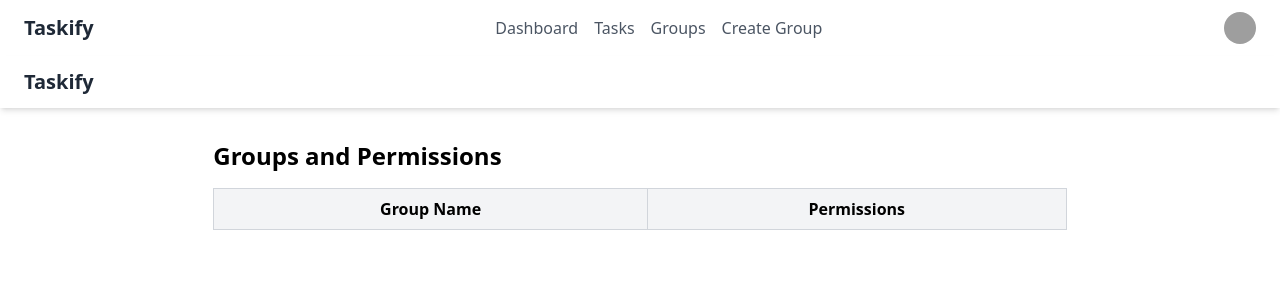
After one commit to engrnazrulislam/task_management_system, a Django app: page /users/admin/group_list/ in a window 1280 px wide. The commit adds this page. Shown: the top 300 px of the page. Run offline with Django 5.2, Linux system fonts and the light colour scheme; lists and menus that the app fills with data are empty; grey boxes are pictures that could not be loaded.

Commit message:
update module 12

```diff
--- a/static/css/output.css
+++ b/static/css/output.css
@@ -657,8 +662,16 @@ video {
   margin-top: 1rem;
 }
 
+.mt-6 {
+  margin-top: 1.5rem;
+}
+
 .mt-8 {
   margin-top: 2rem;
+}
+
+.mb-4 {
+  margin-bottom: 1rem;
 }
 
 .block {
@@ -738,12 +751,20 @@ video {
   width: 100%;
 }
 
+.w-2\/3 {
+  width: 66.666667%;
+}
+
 .min-w-full {
   min-width: 100%;
 }
 
 .flex-1 {
   flex: 1 1 0%;
+}
+
+.table-auto {
+  table-layout: auto;
 }
 
 .border-collapse {
@@ -884,6 +905,11 @@ video {
   border-color: rgb(255 255 255 / var(--tw-border-opacity, 1));
 }
 
+.border-gray-300 {
+  --tw-border-opacity: 1;
+  border-color: rgb(209 213 219 / var(--tw-border-opacity, 1));
+}
+
 .bg-blue-100 {
   --tw-bg-opacity: 1;
   background-color: rgb(219 234 254 / var(--tw-bg-opacity, 1));
@@ -892,6 +918,11 @@ video {
 .bg-blue-500 {
   --tw-bg-opacity: 1;
   background-color: rgb(59 130 246 / var(--tw-bg-opacity, 1));
+}
+
+.bg-gray-100 {
+  --tw-bg-opacity: 1;
+  background-color: rgb(243 244 246 / var(--tw-bg-opacity, 1));
 }
 
 .bg-gray-50 {
@@ -974,11 +1005,6 @@ video {
   background-color: rgb(234 179 8 / var(--tw-bg-opacity, 1));
 }
 
-.bg-gray-100 {
-  --tw-bg-opacity: 1;
-  background-color: rgb(243 244 246 / var(--tw-bg-opacity, 1));
-}
-
 .fill-current {
   fill: currentColor;
 }
@@ -1076,6 +1107,11 @@ video {
   line-height: 1rem;
 }
 
+.text-2xl {
+  font-size: 1.5rem;
+  line-height: 2rem;
+}
+
 .font-bold {
   font-weight: 700;
 }
--- a/users/templates/admin/assigned_role.html
+++ b/users/templates/admin/create_group.html
@@ -9,7 +9,7 @@
         <form method='POST'>
             {% csrf_token %}
             {{form}}
-            <button type="submit" class="mt-3 px-2 py-1 text-white bg-blue-500 rounded">Assign Role</button>
+            <button type="submit" class="mt-6 px-2 py-1 text-white bg-blue-500 rounded">Create Group</button>
         </form>
     </div>
 {% endblock content %}
--- a/users/templates/admin/dashboard.html
+++ b/users/templates/admin/dashboard.html
@@ -16,16 +16,16 @@
           >
           <div class="hidden md:flex space-x-4">
             <a
-              href="admin-dashboard.html"
+              href="{% url 'admin_dashboard' %}"
               class="text-gray-600 hover:text-gray-800"
               >Dashboard</a
             >
             <a href="#" class="text-gray-600 hover:text-gray-800">Tasks</a>
-            <a href="group-list.html" class="text-gray-600 hover:text-gray-800"
+            <a href="{% url 'group_list' %}" class="text-gray-600 hover:text-gray-800"
               >Groups</a
             >
             <a
-              href="create-group.html"
+              href="{% url 'create_group' %}"
               class="text-gray-600 hover:text-gray-800"
               >Create Group</a
             >
@@ -47,11 +47,11 @@
                 class="absolute right-0 mt-2 w-48 bg-white rounded-md shadow-lg py-1 hidden"
               >
                 <a
-                  href="manager-dashboard.html"
+                  href="{% url 'admin_dashboard' %}"
                   class="block px-4 py-2 text-sm text-gray-700 hover:bg-gray-100"
                   >Dashboard</a
                 >
-                <form method="post" action="logout.html">
+                <form method="post" action="{% url 'sign_out' %}">
                   <button
                     class="block px-4 py-2 text-sm text-gray-700 hover:bg-gray-100"
                   >
--- /dev/null
+++ b/users/templates/admin/group_list.html
@@ -0,0 +1,51 @@
+{% extends "admin/dashboard.html" %}
+{% block content %}
+<!DOCTYPE html>
+<html lang="en">
+  <head>
+    <meta charset="UTF-8" />
+    <meta name="viewport" content="width=device-width, initial-scale=1.0" />
+    <title>Groups and Permissions</title>
+    <link rel="stylesheet" href="css/output.css" />
+  </head>
+  <body>
+    <header class="bg-white shadow-md">
+      <nav class="container mx-auto px-6 py-3">
+        <a href="index.html" class="text-xl font-bold text-gray-800">Taskify</a>
+      </nav>
+    </header>
+
+    <main class="w-2/3 mx-auto mt-8">
+      <h2 class="text-2xl font-bold mb-4">Groups and Permissions</h2>
+      <div class="overflow-x-auto">
+        <table class="table-auto w-full border-collapse border border-gray-300">
+          <thead>
+            <tr class="bg-gray-100">
+              <th class="border border-gray-300 px-4 py-2">Group Name</th>
+              <th class="border border-gray-300 px-4 py-2">Permissions</th>
+            </tr>
+          </thead>
+          <tbody>
+            {% for group in groups %}
+            <tr class="odd:bg-white even:bg-gray-50">
+              <td class="border border-gray-300 px-4 py-2 font-medium">
+                {{group.name}}
+              </td>
+              <td class="border border-gray-300 px-4 py-2">
+                <ul class="list-disc list-inside">
+                  {% for permission in group.permissions.all %}
+                    <li>{{permission.name}}</li>
+                    {%empty%}
+                        <span class="text-gray-500 italic">No group assigned</span>
+                  {% endfor %}
+                </ul>
+              </td>
+            </tr>
+            {% endfor %}
+          </tbody>
+        </table>
+      </div>
+    </main>
+  </body>
+</html>
+{% endblock content %}
--- a/users/urls.py
+++ b/users/urls.py
@@ -1,5 +1,5 @@
 from django.urls import path
-from users.views import sign_up, sign_in, sign_out, activate_user, admin_dashboard, assigned_role
+from users.views import sign_up, sign_in, sign_out, activate_user, admin_dashboard, assigned_role, create_group, group_list
 
 urlpatterns = [
     path('sign_up/', sign_up, name = 'sign_up'),
@@ -8,4 +8,6 @@ urlpatterns = [
     path('activate/<int:user_id>/<str:token>/', activate_user),
     path('admin/dashboard/', admin_dashboard, name = 'admin_dashboard'),
     path('admin/<int:user_id>/assigned_role/',assigned_role, name='assigned_role'),
+    path('admin/create_group/',create_group, name = 'create_group'),
+    path('admin/group_list/', group_list, name = 'group_list')
 ]
--- a/users/views.py
+++ b/users/views.py
@@ -1,12 +1,12 @@
 from django.shortcuts import render,redirect, HttpResponse
 from django.contrib.auth.forms import UserCreationForm
-from django.contrib.auth.models import User
+from django.contrib.auth.models import User, Group
 from django.contrib.auth import login, authenticate, logout
 from users.forms import RegisterForm, CustomRegistrationForm
 from users.forms import LoginForm
 from django.contrib import messages
 from django.contrib.auth.forms import AuthenticationForm
-from users.forms import LoginForm, AssignRoleForm
+from users.forms import LoginForm, AssignRoleForm, CreateGroupForm
 from django.contrib.auth.tokens import default_token_generator
 
 # Create your views here.
@@ -113,3 +113,17 @@ def assigned_role(request, user_id):
             return redirect('admin_dashboard')
 
     return render(request, 'admin/assigned_role.html', {"form": form})
+
+def create_group(request):
+    form = CreateGroupForm()
+    if request.method == 'POST':
+        form = CreateGroupForm(request.POST)
+        if form.is_valid():
+            group=form.save()
+            messages.success(request,f"Group {group.name} has been created Successfully!!")
+            return redirect('create_group')
+    return render(request,'admin/create_group.html',{'form':form})
+
+def group_list(request):
+    groups = Group.objects.all()
+    return render(request,'admin/group_list.html',{'groups':groups})
```
Also changed, not shown: other parts of static/css/output.css (+38 -14 lines), users/forms.py (+12 -1 lines).
